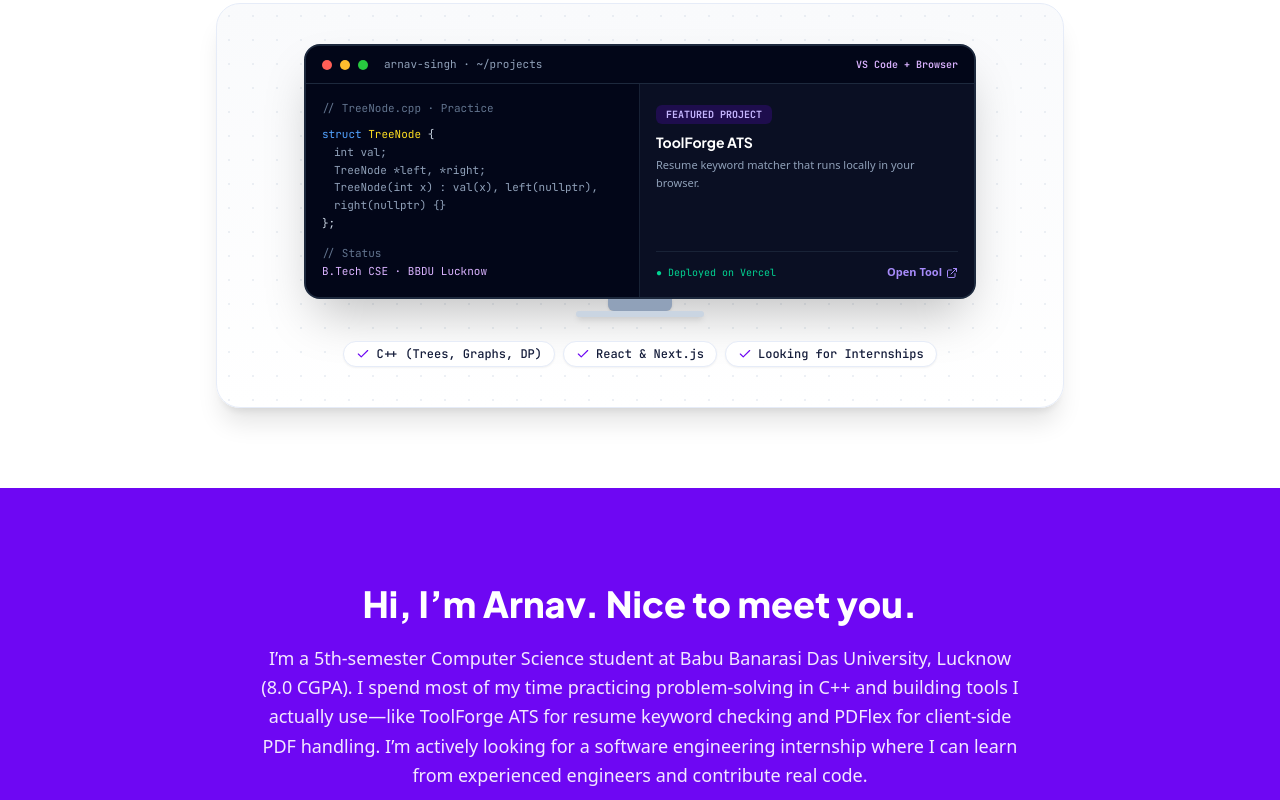
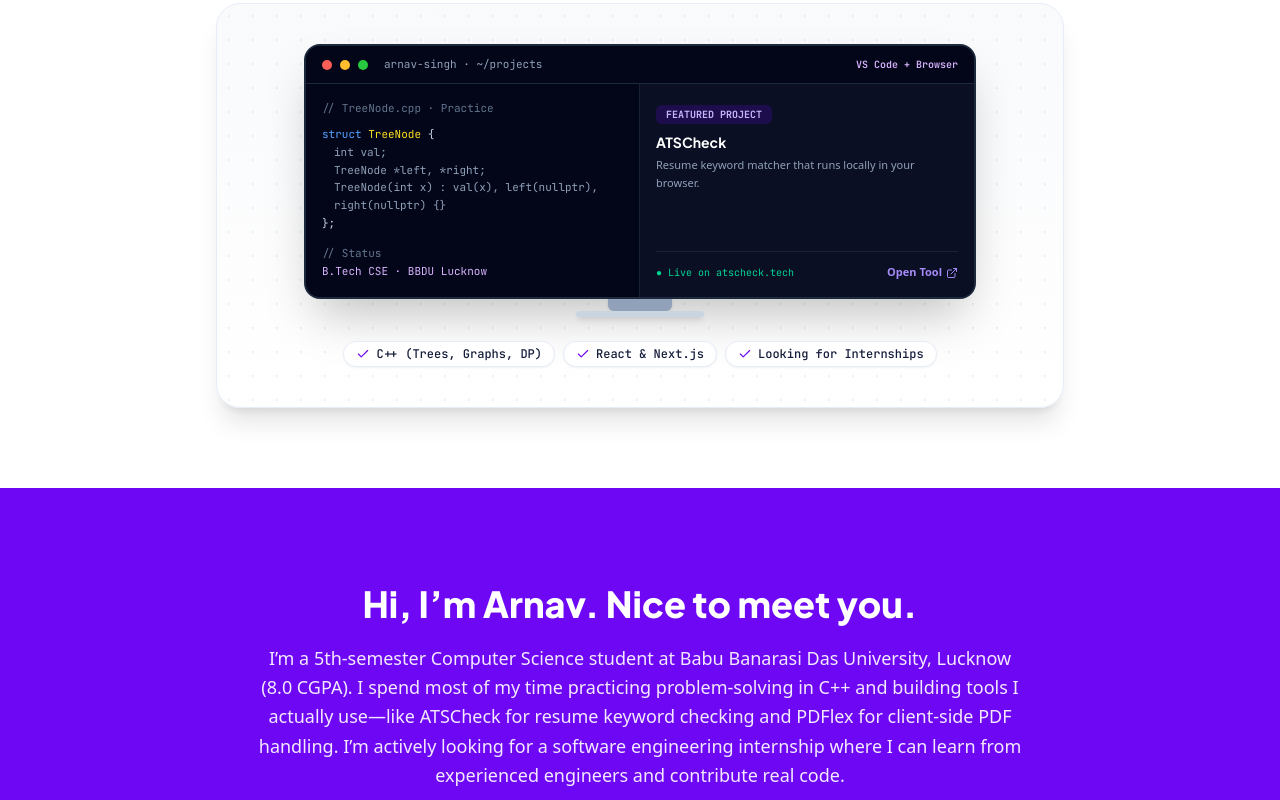
Before and after one commit to Arnav20007/portfolio, a Next.js app: page / in a window 1280 px wide. Shown: the part 840-1640 px from the top of the page. Built offline with nearby package versions, Linux system fonts and the light colour scheme.

Commit message:
feat(seo): point ATSCheck live link to official domain https://atscheck.tech/

```diff
--- a/src/app/friend/page.tsx
+++ b/src/app/friend/page.tsx
@@ -186,14 +186,14 @@ export default function FriendPage() {
                 Solving problems I run into.
               </h3>
               <p className="font-sans text-lg text-[#5A6275] leading-relaxed mb-6 font-light">
-                ToolForge ATS started when friends were trying to check how their resumes matched specific job descriptions without paying for subscriptions or uploading resumes to random third-party servers.
+                ATSCheck started when friends were trying to check how their resumes matched specific job descriptions without paying for subscriptions or uploading resumes to random third-party servers.
               </p>
               <p className="font-sans text-base text-slate-500 leading-relaxed">
                 Running everything in the browser via JavaScript and Web Workers proved to be a practical and fast approach.
               </p>
             </motion.div>
 
-            {/* ToolForge ATS Card */}
+            {/* ATSCheck Card */}
             <motion.div
               initial={{ opacity: 0, scale: 0.95 }}
               whileInView={{ opacity: 1, scale: 1 }}
@@ -206,7 +206,7 @@ export default function FriendPage() {
                   <div className="flex items-center gap-3 mb-4">
                     <Sparkles className="w-6 h-6 text-[#6E07F3] shrink-0" />
                     <h4 className="font-display text-2xl font-bold text-[#141C3A] tracking-tight">
-                      ToolForge ATS
+                      ATSCheck
                     </h4>
                   </div>
                   <p className="font-sans text-sm text-[#5A6275] leading-relaxed font-light mb-6">
@@ -216,7 +216,7 @@ export default function FriendPage() {
                 <div className="pt-4 border-t border-[#E6ECF8] flex items-center justify-between text-xs font-mono text-[#6E07F3] font-bold">
                   <span>RUNS IN BROWSER</span>
                   <a
-                    href="https://toolforge-ats.vercel.app"
+                    href="https://atscheck.tech/"
                     target="_blank"
                     rel="noopener noreferrer"
                     className="hover:underline"
--- a/src/app/page.tsx
+++ b/src/app/page.tsx
@@ -52,14 +52,14 @@ interface SelectedProject {
 
 const projectsList: SelectedProject[] = [
   {
-    id: "toolforge",
-    name: "ToolForge ATS",
-    badge: "Web Project",
+    id: "atscheck",
+    name: "ATSCheck",
+    badge: "Web Utility",
     tagline: "Resume Keyword Matcher & Scanner",
     description:
       "Built this so friends could check how well their resumes match job descriptions without paying for subscriptions or uploading personal documents to third-party servers. Everything runs client-side in React.",
     stack: ["React", "TypeScript", "Tailwind CSS", "PDF.js"],
-    demo: "https://toolforge-ats.vercel.app",
+    demo: "https://atscheck.tech/",
     source: "https://github.com/Arnav20007/ats",
     color: "#6E07F3",
   },
@@ -168,14 +168,14 @@ function HeroIllustration() {
                 <div className="text-purple-300">B.Tech CSE · BBDU Lucknow</div>
               </div>
 
-              {/* Right: ToolForge ATS Project Card */}
+              {/* Right: ATSCheck Project Card */}
               <div className="p-4 bg-slate-900/60 flex flex-col justify-between">
                 <div>
                   <div className="inline-flex items-center gap-1.5 px-2.5 py-0.5 rounded-md bg-[#6E07F3]/20 text-[#C4B5FD] font-mono text-[10px] font-bold mb-2">
                     FEATURED PROJECT
                   </div>
                   <h4 className="font-display font-bold text-white text-sm mb-1">
-                    ToolForge ATS
+                    ATSCheck
                   </h4>
                   <p className="text-slate-400 text-[11px] leading-relaxed">
                     Resume keyword matcher that runs locally in your browser.
@@ -184,10 +184,10 @@ function HeroIllustration() {
 
                 <div className="pt-3 border-t border-slate-800/80 flex items-center justify-between">
                   <span className="text-[10px] font-mono text-emerald-400">
-                    ● Deployed on Vercel
+                    ● Live on atscheck.tech
                   </span>
                   <a
-                    href="https://toolforge-ats.vercel.app"
+                    href="https://atscheck.tech/"
                     target="_blank"
                     rel="noopener noreferrer"
                     className="inline-flex items-center gap-1 text-[11px] font-bold text-[#A78BFA] hover:text-white transition-colors"
@@ -335,7 +335,7 @@ export default function Home() {
             Hi, I’m Arnav. Nice to meet you.
           </h2>
           <p className="text-base sm:text-lg text-purple-100 font-normal leading-relaxed">
-            I’m a 5th-semester Computer Science student at Babu Banarasi Das University, Lucknow (8.0 CGPA). I spend most of my time practicing problem-solving in C++ and building tools I actually use—like ToolForge ATS for resume keyword checking and PDFlex for client-side PDF handling. I’m actively looking for a software engineering internship where I can learn from experienced engineers and contribute real code.
+            I’m a 5th-semester Computer Science student at Babu Banarasi Das University, Lucknow (8.0 CGPA). I spend most of my time practicing problem-solving in C++ and building tools I actually use—like ATSCheck for resume keyword checking and PDFlex for client-side PDF handling. I’m actively looking for a software engineering internship where I can learn from experienced engineers and contribute real code.
           </p>
         </div>
       </section>
--- a/src/components/global/AIChatbot.tsx
+++ b/src/components/global/AIChatbot.tsx
@@ -81,10 +81,10 @@ function generateReply(rawInput: string): Message {
   });
 
   // 1. Projects Query
-  if (includesAny(query, ["project", "work", "toolforge", "ats", "pdflex", "financecalc", "moodmate", "ascend", "built", "demos"])) {
+  if (includesAny(query, ["project", "work", "atscheck", "toolforge", "ats", "pdflex", "financecalc", "moodmate", "ascend", "built", "demos"])) {
     return reply(
-      `Arnav has built several technical projects:\n\n• ToolForge ATS: An in-browser resume keyword matcher and scanner.\n• PDFlex: Client-side PDF merger and splitter using Web Workers.\n• FinanceCalc: SIP and EMI calculators with compound charts.\n• MoodMate: A hackathon journaling app with Flask and API reflections.\n• ASCEND: A gamified task manager with XP progression.\n\nYou can view all demos and GitHub source links in the Projects section.`,
-      `Arnav ke technical projects ye rahe:\n\n• ToolForge ATS: Browser mein resume keyword matcher tool.\n• PDFlex: Web Workers se client-side PDF merge aur split tool.\n• FinanceCalc: SIP aur EMI compound calculators with charts.\n• MoodMate: Flask backend wala hackathon journaling app.\n• ASCEND: XP progression wala task tracker.\n\nSaare live demos aur code links Projects section mein mil jayenge.`,
+      `Arnav has built several technical projects:\n\n• ATSCheck (atscheck.tech): An in-browser resume keyword matcher and scanner.\n• PDFlex: Client-side PDF merger and splitter using Web Workers.\n• FinanceCalc: SIP and EMI calculators with compound charts.\n• MoodMate: A hackathon journaling app with Flask and API reflections.\n• ASCEND: A gamified task manager with XP progression.\n\nYou can view all demos and GitHub source links in the Projects section.`,
+      `Arnav ke technical projects ye rahe:\n\n• ATSCheck (atscheck.tech): Browser mein resume keyword matcher tool.\n• PDFlex: Web Workers se client-side PDF merge aur split tool.\n• FinanceCalc: SIP aur EMI compound calculators with charts.\n• MoodMate: Flask backend wala hackathon journaling app.\n• ASCEND: XP progression wala task tracker.\n\nSaare live demos aur code links Projects section mein mil jayenge.`,
       { label: "View Selected Projects", href: "#projects" }
     );
   }
--- a/src/lib/data.ts
+++ b/src/lib/data.ts
@@ -54,13 +54,13 @@ export const skills = [
 
 export const projects = [
   {
-    id: "toolforge",
-    name: "ToolForge ATS",
+    id: "atscheck",
+    name: "ATSCheck",
     description: "An in-browser resume keyword matcher and scanner that checks how well a resume aligns with job descriptions without uploading files to a server.",
-    longDescription: "I built ToolForge ATS to give students a private, free way to test their resume keywords against job requirements locally in the browser.",
+    longDescription: "I built ATSCheck to give students a private, free way to test their resume keywords against job requirements locally in the browser.",
     tech: ["React", "TypeScript", "Tailwind CSS", "PDF.js"],
     github: "https://github.com/Arnav20007/ats",
-    demo: "https://toolforge-ats.vercel.app",
+    demo: "https://atscheck.tech/",
     image: "/images/projects/toolforge.png",
     category: "Productivity",
     featured: true,
```
